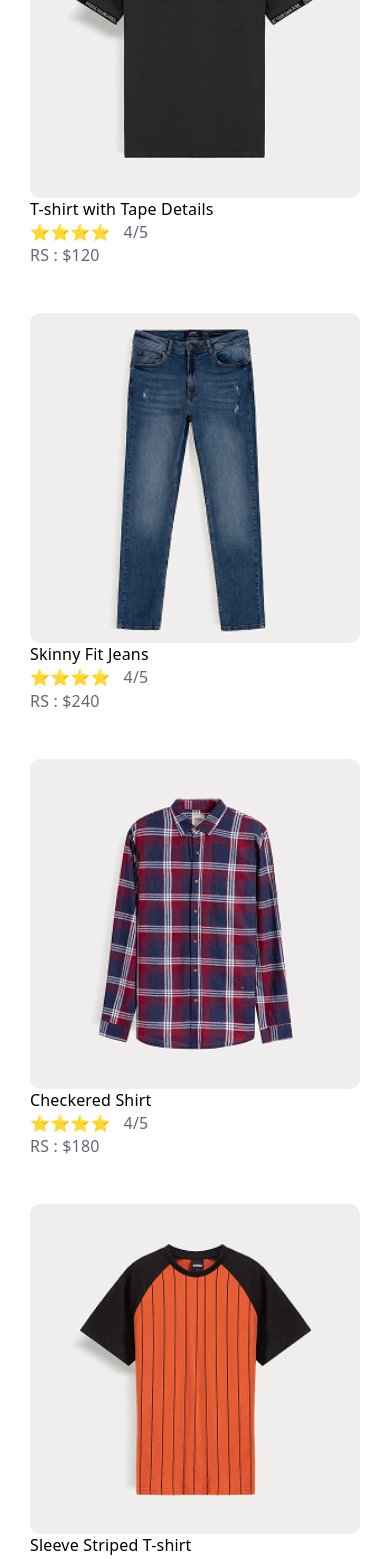
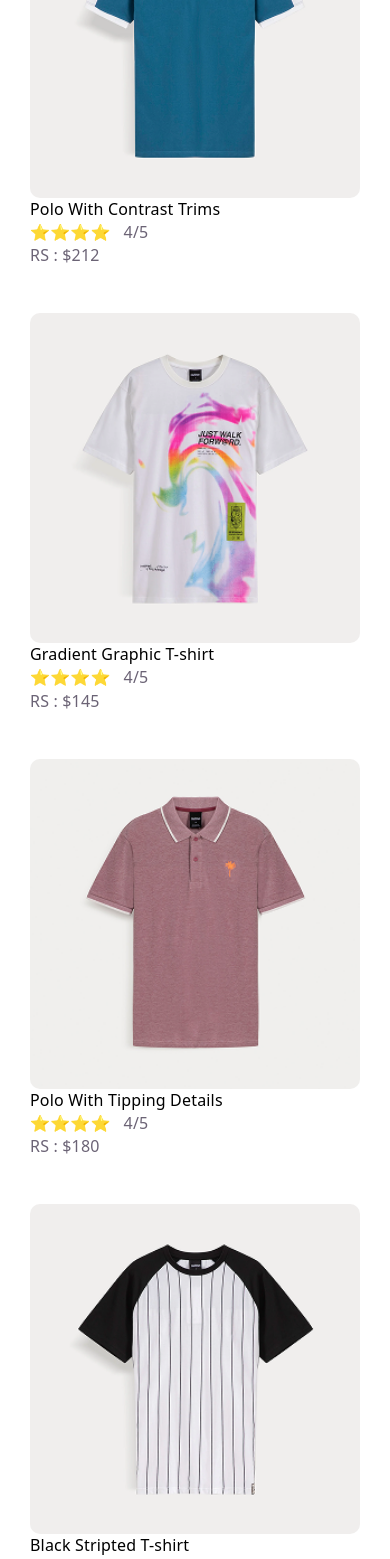
Before and after one commit to NXT-ASAD-CODE/4-backend-frontend-assignment-of-sayalani, a React (Vite) app: page /product/bermuda-shorts in a window 390 px wide. Shown: the part 1176-2735 px from the top of the page. Built offline with nearby package versions, Linux system fonts and the light colour scheme.

Commit message:
Making the product page dynamic and responsive

```diff
--- a/src/components/ProductPage.jsx
+++ b/src/components/ProductPage.jsx
@@ -1,14 +1,17 @@
-import React from 'react'
+import React, { useEffect } from 'react'
 import { Link, useParams } from 'react-router-dom'
 import { getProductById } from '../data/products.js'
 import Heading from './NewArrivalsHeading.jsx'
 import DynamicProducts from './DynamicProducts.jsx'
 import { products } from '../data/products'
 
-
 function ProductPage() {
   const { id } = useParams()
   const product = getProductById(id)
+
+  useEffect(() => {
+    window.scrollTo({ top: 0, left: 0, behavior: 'instant' })
+  }, [id])
 
   if (!product) {
     return (
@@ -40,7 +43,7 @@ function ProductPage() {
       </div>
       <Heading title={"YOU MIGHT ALSO LIKE"} />
             <div className="flex">
-        {products.slice(0, 4).map((product) => (
+        {products.slice(8).map((product) => (
           <DynamicProducts
             key={product.id}
             id={product.id}
--- a/src/data/products.js
+++ b/src/data/products.js
@@ -62,7 +62,40 @@ export const products = [
     image: '/image%2010%20(1).png',
     category: 'Top Selling',
     description: 'A faded denim look with a sleek fit that pairs effortlessly with layering.'
+  },
+  {
+    id: 'polo-with-contrast-trims',
+    name: 'Polo With Contrast Trims',
+    price: 212,
+    image: '/image%207%20(2).png',
+    category: 'You Might Also Like',
+    description: 'A polished polo with contrast trims and a premium finish for elevated everyday styling.'
+  },
+  {
+    id: 'gradient-graphic-t-shirt',
+    name: 'Gradient Graphic T-shirt',
+    price: 145,
+    image: '/image%208%20(2).png',
+    category: 'You Might Also Like',
+    description: 'Bold gradient artwork brings energy to this soft cotton tee with a relaxed, street-ready fit.'
+  },
+  {
+    id: 'polo-with-tipping-details',
+    name: 'Polo With Tipping Details',
+    price: 180,
+    image: '/image%209%20(2).png',
+    category: 'You Might Also Like',
+    description: 'Clean collar lines and subtle tipping details make this polo versatile from casual to smart-casual.'
+  },
+  {
+    id: 'black-stripted-t-shirt',
+    name: 'Black Stripted T-shirt',
+    price: 212,
+    image: '/image%2010%20(2).png',
+    category: 'You Might Also Like',
+    description: 'Minimal black stripes create a sleek, modern look while the soft fabric keeps it easy to wear daily.'
   }
+
 ]
 
 export const getProductById = (id) => products.find((product) => product.id === id)
```
